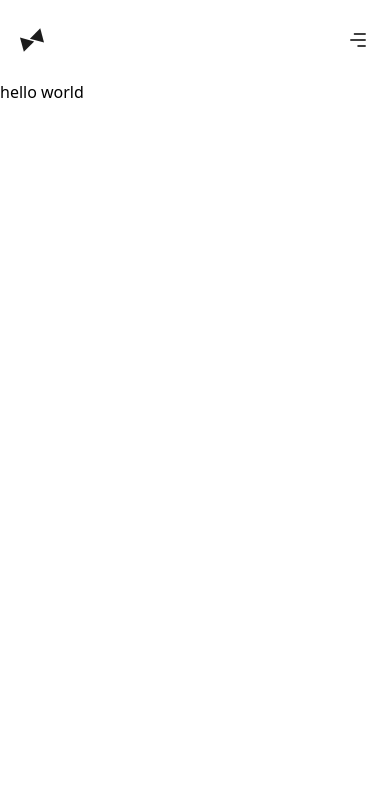
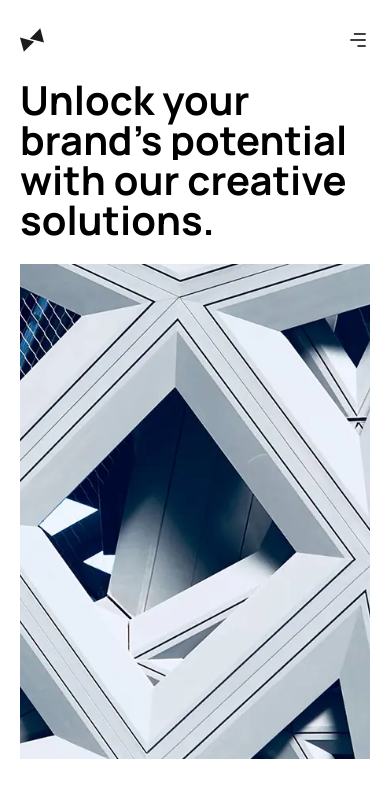
Before and after one commit to yamami-mohammed-monsif/digital_marketing_agency, a Next.js app: page / in a window 390 px wide. Shown: the top 798 px of the page. Built offline with nearby package versions, Linux system fonts and the light colour scheme.

Commit message:
feat: implement hero section with responsive image and text reveal

```diff
--- a/app/globals.css
+++ b/app/globals.css
@@ -19,3 +19,17 @@
   --color-primary-200: hsla(0, 0%, 60%, 1);
   --color-primary-800: hsla(0, 0%, 11%, 1);
 }
+
+@layer base {
+  h1 {
+    @apply font-bold font-main text-[40px] md:text-[50px] lg:text-[80px] mb-6 md:mb-9 lg:mb-20 leading-[100%];
+  }
+
+  h2 {
+    @apply text-[36px] md:text-[43px] lg:text-[64px] font-medium leading-[135%] mb-4 md:mb-0;
+  }
+
+  h3 {
+    @apply text-[32px] md:text-[35px] lg:text-[40px] font-medium leading-[135%] mb-4;
+  }
+}
--- a/app/layout.tsx
+++ b/app/layout.tsx
@@ -4,7 +4,8 @@ import NavBar from "@/components/Navigation/NavBar";
 
 export const metadata: Metadata = {
   title: "digital marketing agency",
-  description: "digital marketing agency",
+  description:
+    "We provide comprehensive marketing solutions that help our clients reach their maximum potential.",
 };
 
 export default function RootLayout({
--- a/app/page.tsx
+++ b/app/page.tsx
@@ -1,8 +1,10 @@
+import Hero from "@/components/Hero";
+
 const page = () => {
   return (
-    <div>
-      <h1>hello world</h1>
-    </div>
+    <main className="min-h-screen">
+      <Hero />
+    </main>
   );
 };
 
--- /dev/null
+++ b/components/Hero.tsx
@@ -0,0 +1,33 @@
+import Section from "./UI/Section";
+import Reveal from "./UI/Reveal";
+import Image from "next/image";
+
+const Hero: React.FC = () => {
+  return (
+    <Section>
+      <h1>
+        <Reveal>
+          <span>Unlock your brand's potential</span>
+        </Reveal>
+        <Reveal>
+          <span>with our creative solutions.</span>
+        </Reveal>
+      </h1>
+      <div className="relative overflow-hidden">
+        <div className="relative w-full h-[495px] sm:w-[1055px] sm:h-[495px] lg:w-[1340px] lg:h-[629px] mx-auto">
+          <Image
+            src="/hero-image.webp"
+            alt="hero image"
+            fill
+            priority
+            sizes="(max-width: 640px) 100vw, (max-width: 1024px) 1055px, 1340px"
+            className="object-cover"
+            loading="eager"
+          />
+        </div>
+      </div>
+    </Section>
+  );
+};
+
+export default Hero;
--- /dev/null
+++ b/components/UI/Reveal.tsx
@@ -0,0 +1,57 @@
+"use client";
+
+import { motion, useAnimation, useInView } from "motion/react";
+import { JSX, useRef, useEffect } from "react";
+
+type revealProps = {
+  children: JSX.Element;
+  color?: string;
+  className?: string;
+};
+
+const Reveal = ({
+  children,
+  color = "hsla(0, 0%, 11%, 1)",
+  className,
+}: revealProps) => {
+  const ref = useRef(null);
+  const isInView = useInView(ref, { once: true });
+  const mainControls = useAnimation();
+  const slideControls = useAnimation();
+
+  useEffect(() => {
+    if (isInView) {
+      mainControls.start("visible");
+      slideControls.start("visible");
+    }
+  }, [isInView]);
+
+  return (
+    <div ref={ref} className={`relative w-fit overflow-hidden ${className}`}>
+      <motion.div
+        variants={{
+          hidden: { opacity: 0, y: 75 },
+          visible: { opacity: 1, y: 0 },
+        }}
+        initial="hidden"
+        animate={mainControls}
+        transition={{ duration: 0.5, delay: 0.25 }}
+      >
+        {children}
+      </motion.div>
+      <motion.div
+        variants={{
+          hidden: { left: 0 },
+          visible: { left: "100%" },
+        }}
+        initial="hidden"
+        animate={slideControls}
+        transition={{ duration: 0.5, ease: "easeIn" }}
+        className="absolute top-1 bottom-1 left-0 right-0 z-20"
+        style={{ backgroundColor: color }}
+      />
+    </div>
+  );
+};
+
+export default Reveal;
--- a/components/UI/Section.tsx
+++ b/components/UI/Section.tsx
@@ -6,7 +6,7 @@ type sectionProps = {
 
 const Section: React.FC<sectionProps> = ({ children }) => {
   return (
-    <section className="w-full px-5 sm:px-10 md:px-13 lg:px-17 xl:px-22 2xl:px-25 mb-13 sm:mb-18 md:mb-22 lg:mb-28 xl:mb-34 2xl:mb-[150px]">
+    <section className="w-full relative px-5 sm:px-10 md:px-13 lg:px-17 xl:px-22 2xl:px-25 mb-13 sm:mb-18 md:mb-22 lg:mb-28 xl:mb-34 2xl:mb-[150px]">
       {children}
     </section>
   );
```
Also changed, not shown: public/hero-image.webp (added).
